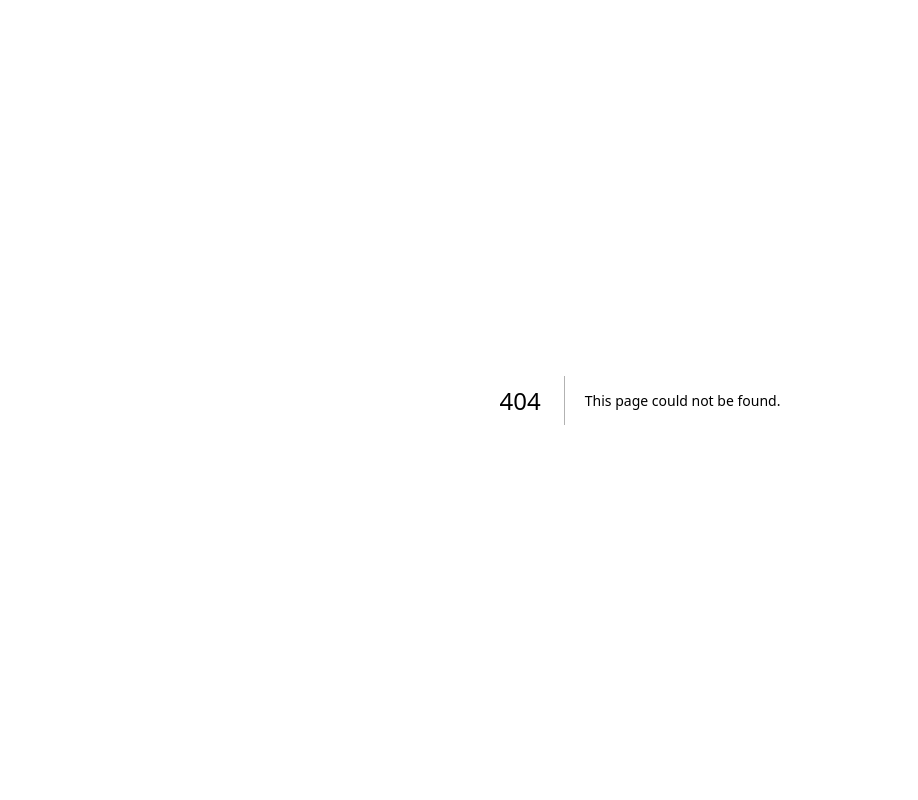
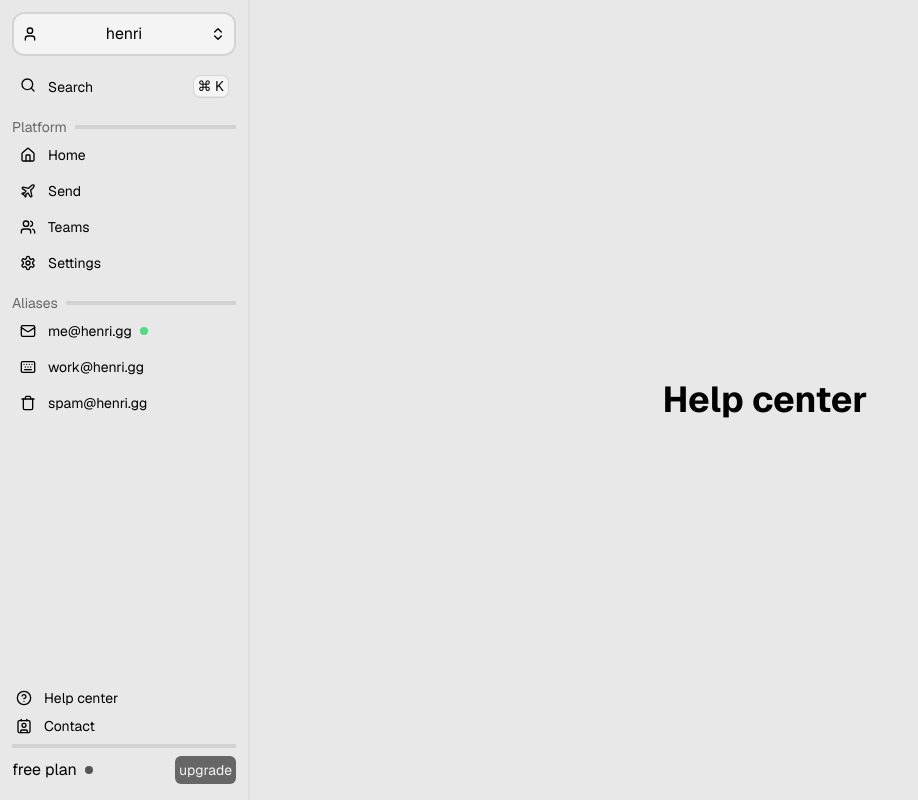
Before and after one commit to selfmail/selfmail, a Next.js app in the folder apps/dashboard/: page /help in a window 1280 px wide. Before the commit this address had no page. Shown: the whole page, without its empty margins (0-918 px from the left). Built offline with nearby package versions, Linux system fonts and the light colour scheme.

Commit message:
created the missing pages

```diff
--- /dev/null
+++ b/apps/dashboard/src/app/(dashboard)/contact/page.tsx
@@ -0,0 +1,7 @@
+export default function ContactPage() {
+    return (
+        <div className="flex flex-col items-center justify-center h-screen">
+            <h1 className="text-4xl font-bold">Contact</h1>
+        </div>
+    )
+}
--- /dev/null
+++ b/apps/dashboard/src/app/(dashboard)/help/page.tsx
@@ -0,0 +1,7 @@
+export default function HelpPage() {
+    return (
+        <div className="flex flex-col items-center justify-center h-screen">
+            <h1 className="text-4xl font-bold">Help center</h1>
+        </div>
+    )
+}
--- /dev/null
+++ b/apps/dashboard/src/app/(dashboard)/upgrade/page.tsx
@@ -0,0 +1,7 @@
+export default function UpgradePage() {
+    return (
+        <div className="flex flex-col items-center justify-center h-screen">
+            <h1 className="text-4xl font-bold">Upgrade</h1>
+        </div>
+    )
+}
```
